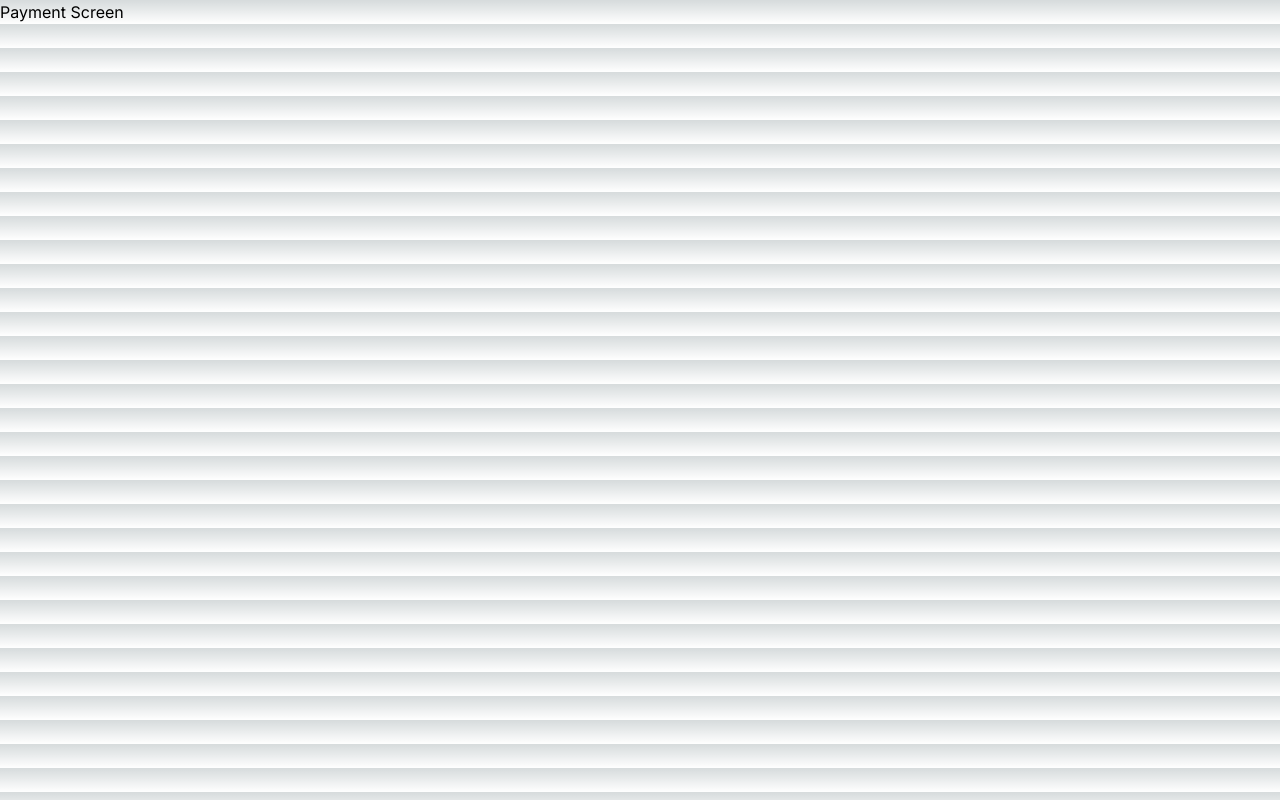
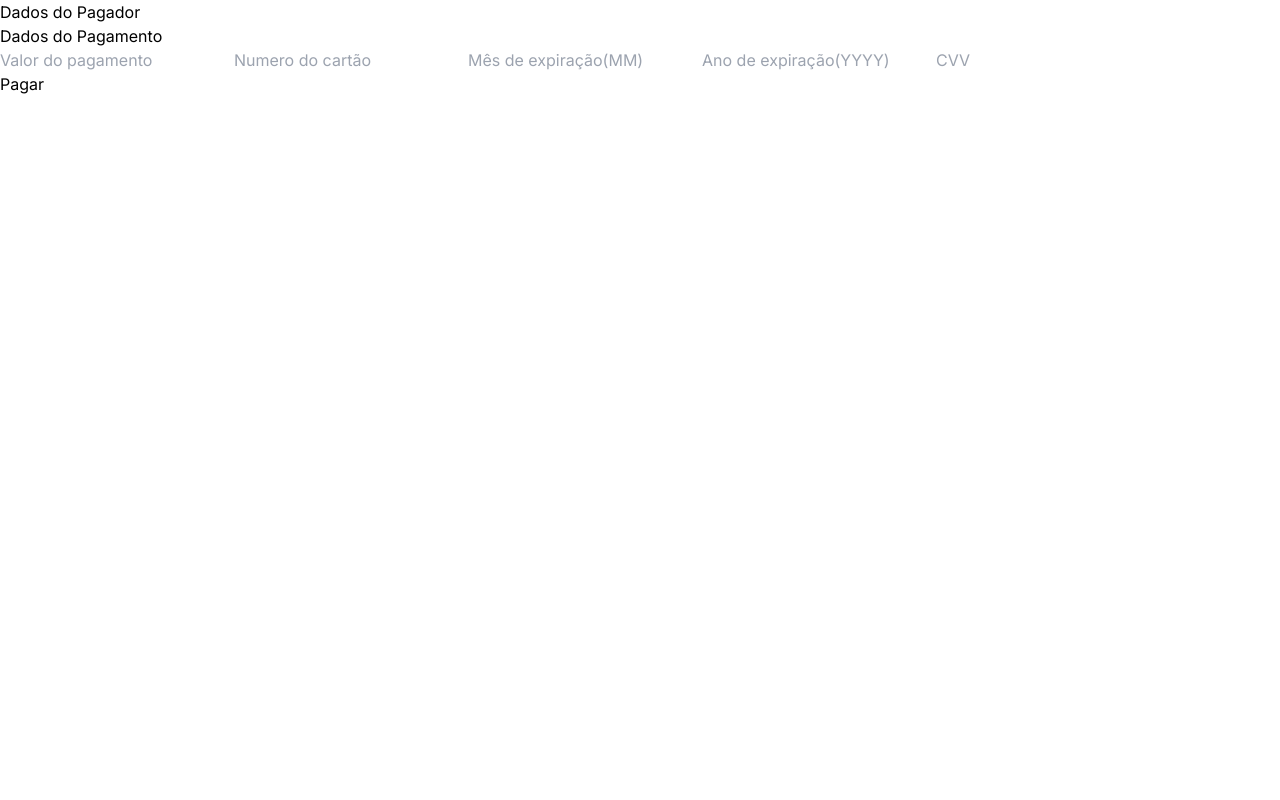
Before and after one commit to Emersonovidio/checkout-screen-mp, a Next.js app: page / in a window 1280 px wide. Built offline with nearby package versions, Linux system fonts and the light colour scheme.

Commit message:
cria-layout-inicial-tela-checkout

```diff
--- a/src/app/components/Checkout.tsx
+++ b/src/app/components/Checkout.tsx
@@ -1,10 +1,36 @@
-export default function Checkout() {
+'use client'
+
+import React, { useEffect, useState } from 'react';
+import * as ReactDOM from 'react-dom';
+import { Context } from "./ContextProvider";
+import { Formik, Field, Form, FormikHelpers } from 'formik';
 
 
-}
+const App = () => {
 
-return (
+  return (
     <div>
-        <h1> Checkout</h1>
+      <h1>Dados do Pagador</h1>
+    <h1>Dados do Pagamento</h1>
+      <Formik>
+        <Form>
+        <label htmlFor="valordopagamento"></label>
+        <Field id="firstName" name="firstName" placeholder="Valor do pagamento" />
+        <label htmlFor="firstName"></label>
+          <Field id="firstName" name="firstName" placeholder="Numero do cartão" />
+          <label htmlFor="firstName"></label>
+          <Field id="firstName" name="firstName" placeholder="Mês de expiração(MM)" />
+          <label htmlFor="firstName"></label>
+          <Field id="firstName" name="firstName" placeholder="Ano de expiração(YYYY)" />
+          <label htmlFor="lastName"></label>
+          <Field id="lastName" name="lastName" placeholder="CVV" />
+        </Form>
+    </Formik>
+    <button
+    type="submit">Pagar
+    </button>
     </div>
-)
+  );
+};
+
+export default App;
--- a/src/app/globals.css
+++ b/src/app/globals.css
@@ -16,15 +16,6 @@
   }
 }
 
-body {
-  color: rgb(var(--foreground-rgb));
-  background: linear-gradient(
-      to bottom,
-      transparent,
-      rgb(var(--background-end-rgb))
-    )
-    rgb(var(--background-start-rgb));
-}
 
 @layer utilities {
   .text-balance {
--- a/src/app/page.tsx
+++ b/src/app/page.tsx
@@ -1,8 +1,12 @@
+"use cliente";
+import Checkout from './components/Checkout';
 
-export default function Home() {
+
+const Home = () => {
+
   return (
-      <div>
-        <h1>Payment Screen</h1>
-      </div>
+      <Checkout />
   );
-}
+};
+
+export default Home;
```
Also changed, not shown: package.json (+7 -5 lines), 2 other files (tests, documents, lock files or other folders).
